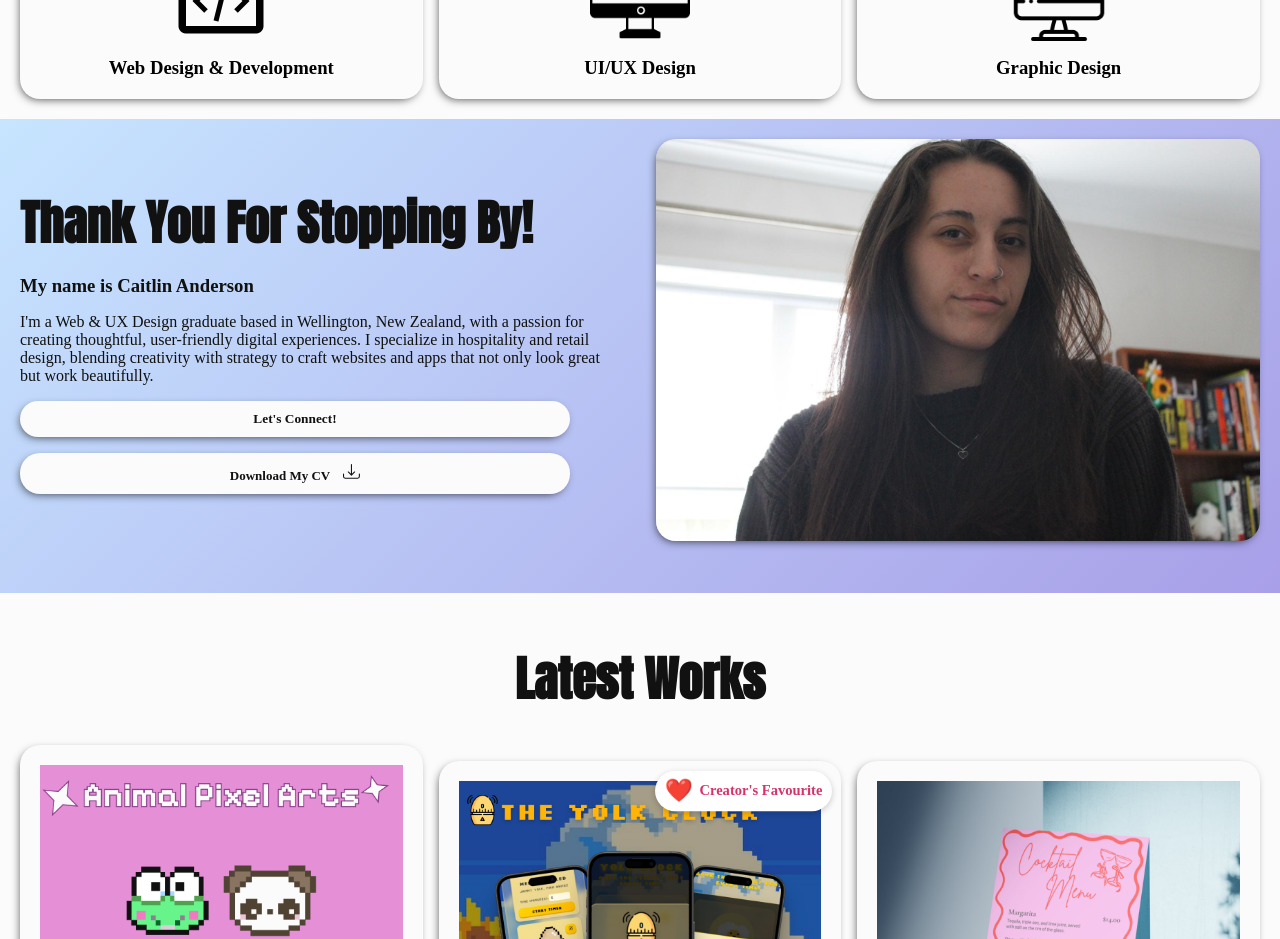
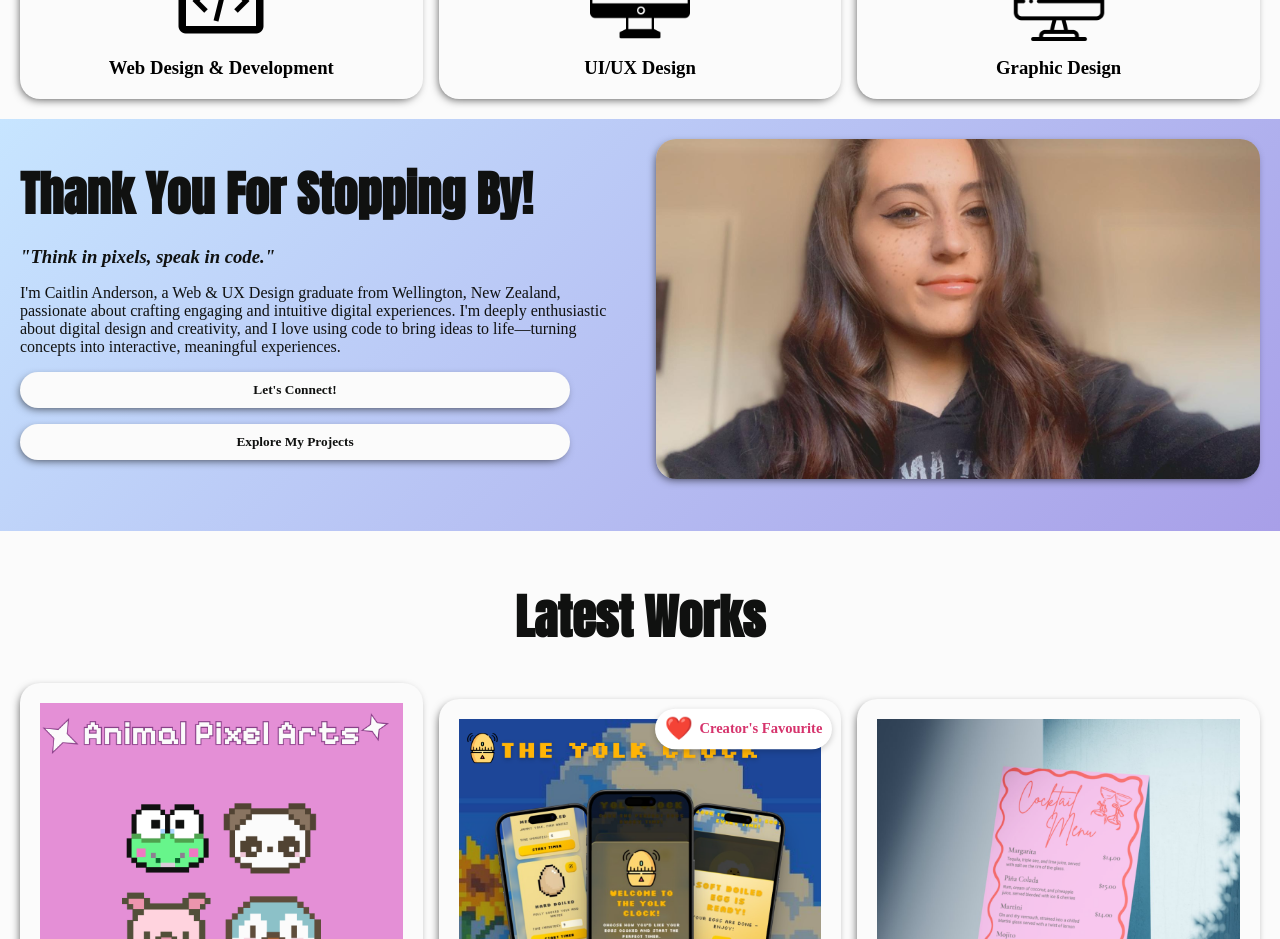
Before and after one commit to caitlinanderson099/Caitlin-Anderson, a React (Vite) app: page /#/ in a window 1280 px wide. Shown: the part 1000-1939 px from the top of the page. Built offline with nearby package versions, Linux system fonts and the light colour scheme; no server answers; a web font is replaced by a local one.

Commit message:
updated about photo on home page, as well as updated the my about description and switched the cv button to an explore button instead

```diff
--- a/src/App.css
+++ b/src/App.css
@@ -328,6 +328,9 @@ nav {
        h2 {
       font-size: 3em;
       font-family: "Anton", sans-serif;
+    }
+    h3 {
+      font-style: italic;
     }
     .button-cont {
       display: flex;
--- a/src/pages/Home.jsx
+++ b/src/pages/Home.jsx
@@ -8,7 +8,7 @@ import Seo from '../components/Seo'
 
 
 // Icon Imports
-import { Download} from 'react-bootstrap-icons';
+// import { Download} from 'react-bootstrap-icons';
 
 
 // Package Imports
@@ -59,21 +59,28 @@ const Home = () => {
       window.scrollTo(top);
       navigate('/get-in-touch');
     }
+
+    const handleExplore = (e) => {
+      e.preventDefault();
+      window.scrollTo(top);
+      navigate('/my-projects');
+    }
     return (
       <div className="about-section" data-aos="fade-up" data-aos-duration="2000">
         <div className="about-cont" >
         <div className='left-side'>
           <h2><span>Thank</span> You For Stopping By!</h2>
-          <h3>My name is Caitlin Anderson</h3>
-          <p> I&apos;m a Web & UX Design graduate based in Wellington, New Zealand, with a passion for creating thoughtful, user-friendly digital experiences. I specialize in hospitality and retail design, blending creativity with strategy to craft websites and apps that not only look great but work beautifully.</p>
+          <h3 className='about-quote'>&quot;Think in pixels, speak in code.&quot;</h3>
+          <p> I&apos;m Caitlin Anderson, a Web & UX Design graduate from Wellington, New Zealand, passionate about crafting engaging and intuitive digital experiences. I&apos;m deeply enthusiastic about digital design and creativity, and I love using code to bring ideas to life—turning concepts into interactive, meaningful experiences.</p>
           <div className="button-cont">
             <button onClick={handleConnect} className='connect-button'>Let&apos;s Connect!</button>
-            <a href="/Caitlin_Anderson_CV.pdf" download className="cv-button">
+            {/* <a href="/Caitlin_Anderson_CV.pdf" download className="cv-button">
               Download My CV <Download className='download-icon'/>
-            </a>
+            </a>           */}
+            <button onClick={handleExplore}>Explore My Projects</button>
           </div>
         </div>
-          <img src="/self-portrait2.jpg" alt="Photo of myself" loading="lazy" />
+          <img src="/about-photo.jpg" alt="Photo of myself" loading="lazy" />
           <div>
           </div>
         </div>
```
Also changed, not shown: public/about-photo.jpg (added).
